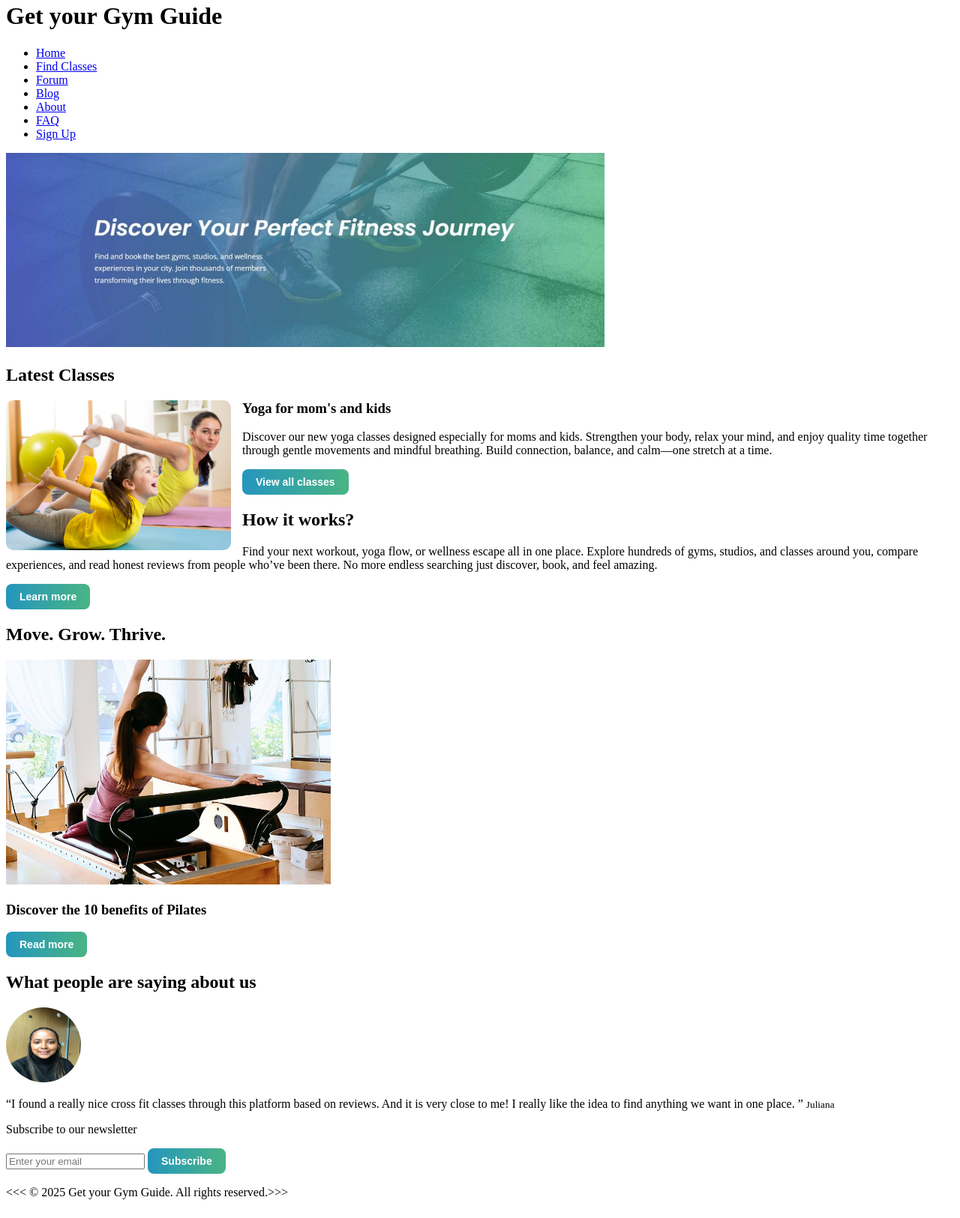
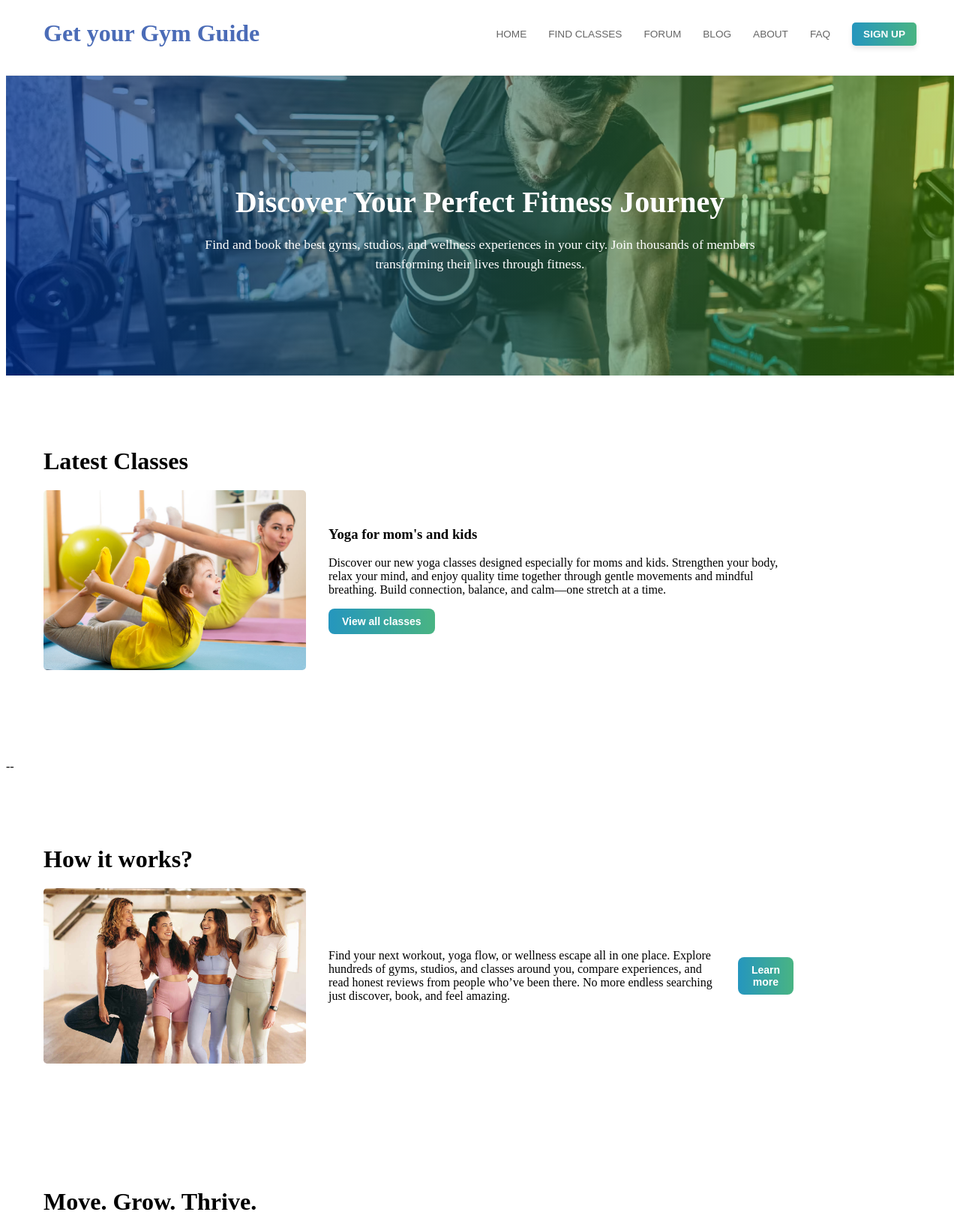
Before and after one commit to cerqueirahfu/getyourgymguide, a plain HTML site: page index.html in a window 1280 px wide. Shown: the part 18-1643 px from the top of the page at 75% size. Drawn offline with Linux system fonts and the light colour scheme.

Commit message:
Adjustements on the home page

```diff
--- a/index.html
+++ b/index.html
@@ -8,63 +8,43 @@
         <meta name="keywords" content="Fitness, Gym">
         <meta name="description" content="Find and book the best gyms, studios, and wellness experiences in your city.">
         <title>WebTech Project</title>
-        <style>
-            button{
-                background: linear-gradient(90deg, #2596be, #49b483); /* blue to green gradient */
-                color: white;
-                border: none;
-                border-radius: 8px;
-                padding: 9px 18px;
-                font-size: 14px;
-                cursor: pointer;
-                transition: 0.3s;
-                cursor: pointer;
-                font-weight: bold;
-                transition: opacity 0.15s;
-            }
+        <link rel="stylesheet" href="stylebanner.css">
+        <link rel="stylesheet" href="stylenavbar.css">
+        <link rel="stylesheet" href="stylebuttonsandbody.css">
+        <link rel="stylesheet" href="stylebody.css">
 
-            button:hover{
-                opacity: 0.7;
-            }
-
-            button:active{
-                opacity: 0.4;
-            }
-
-            .classes-banner {
-                width: 300px;
-                border-radius: 10px;
-                float: left;
-                margin-right: 15px;
-            }
-
-            .customer-feedback{
-                margin-right: 15px;
-            }
-
-        </style>
     </head>
     <body>
 
-    <header>
-        <h1>Get your Gym Guide</h1>
-    </header>
-    <nav>
+    <header class="navbar">
+        <div class="site-title" ><h1>Get your Gym Guide</h1></div>
+
+        <nav class="nav-links">
             <ul>
-            <li><a href="index.html">Home</a></li>
-            <li><a href="findclasses.html">Find Classes</a></li>
-            <li><a href="forum.html">Forum</a></li>
-            <li><a href="blog.html">Blog</a></li>
-            <li><a href="about.html">About</a></li>
-            <li><a href="faq.html">FAQ</a></li>
-            <li><a href="signup.html">Sign Up</a></li>
+                <a href="index.html">Home</a>
+                <a href="findclasses.html">Find Classes</a>
+                <a href="forum.html">Forum</a>
+                <a href="blog.html">Blog</a>
+                <a href="about.html">About</a>
+                <a href="faq.html">FAQ</a>
+                <a href="signup.html" class="signup-button">Sign Up</a>
             </ul>
         </nav>
-    <section>
-        <img src="photos/bannerone.jpg" alt="Discover Your Perfect Fitness Journey">
-    </section>
-    <section>
-        <h2>Latest Classes</h2>
+    </header>
+
+    <div class="fitness-banner">
+        <div class="banner-content">
+            <h1>Discover Your Perfect Fitness Journey</h1>
+            <p>
+                Find and book the best gyms, studios, and wellness experiences in your city.
+                Join thousands of members transforming their lives through fitness.
+            </p>
+        </div>
+    </div>
+
+    <div class="classes-box">
+        <h2 class="section-title">Latest Classes</h2>
+        <section class="classes-content">
             <img class="classes-banner" src="photos/bannertwo.jpg" alt="Picture of mother and kid doing yoga" height="200">
             <article>
                 <h3>Yoga for mom's and kids</h3>
@@ -77,16 +57,31 @@
                 <button>View all classes</button>
             </article>
         </section>
-    <section>
-        <h2>How it works?</h2>
+    </div>
+
+    --
+    <div class="explanation-box">
+        <h2 class="section-title">How it works?</h2>
+
+        <section class="explanation-image">
+            <img class="howitworks-banner" src="photos/banner-how-it-works.jpg" alt="Yoga group Picture" height="200">
+            <article>
             <p>
                 Find your next workout, yoga flow, or wellness escape all in one place.
                 Explore hundreds of gyms, studios, and classes around you, compare experiences,
                 and read honest reviews from people who’ve been there. No more endless searching
                 just discover, book, and feel amazing.
             </p>
+            </article>
             <button>Learn more</button>
         </section>
+
+
+     </div>
+
+
+
+    <div class="blog-box">
         <section>
             <h2>Move. Grow. Thrive.</h2>
             <img src="photos/bannerthree.jpg" alt="Banner Pilates" height="300">
@@ -95,28 +90,58 @@
             </article>
             <button>Read more</button>
         </section>
+    </div>
 
-    <section>
+    <section class="testimonials-section">
         <h2>What people are saying about us</h2>
-        <img src="photos/photo.jpg" alt="Photo" height="100" width="100" style="border-radius: 50%;">
-        <p class="customer-feedback">
-            <q>I found a really nice cross fit classes through this platform based on reviews.
-                And it is very close to me! I really like the idea to find anything we want in one place.
-            </q>
-            <small>Juliana</small>
+
+        <div class="testimonials-grid">
+
+            <div class="testimonial-card">
+                <div class="reviewer-info">
+                    <div class="reviewer-icon">MJ</div>
+                    <p class="reviewer-quote">
+                        "I was looking for classes for me and my 7 years old kid and surprisingly found it here.
+                        The website is amazing! Save your time on looking in many pages to find your best fit"
                     </p>
+                </div>
+                <p class="reviewer-name">Manuela Jackson</p>
+            </div>
+
+            <div class="testimonial-card">
+                <div class="reviewer-info">
+                    <div class="reviewer-icon">JC</div>
+                    <p class="reviewer-quote">
+                        "I found a really nice cross fit classes through this platform based on reviews.
+                        And it is very close to me! I really like the idea to find anything we want in one place."
+                    </p>
+                </div>
+                <p class="reviewer-name">Jhon Carl</p>
+            </div>
+
+        </div>
     </section>
-    <section>
-        <p>Subscribe to our newsletter</p>
-        <input type="text" placeholder="Enter your email" name="email">
+
+---
+
+        <section class="newsletter-section">
+            <h2>Subscribe to our newsletter</h2>
+            <p class="newsletter-description">
+                Get exclusive offers and new fitness experiences every week.
+            </p>
+            <div class="subscribe-form">
+                <input type="email" placeholder="Enter your email address" name="email">
                 <button>
                     Subscribe
                 </button>
+            </div>
         </section>
-    <footer>
+
+        ---
+
+        <footer class="site-footer">
             <p>
-        &lt;&lt;&lt; &copy; 2025 Get your Gym Guide. All rights reserved.&gt;&gt;&gt;
+                &copy; 2025 Get Your Gym Guide. All rights reserved.
             </p>
         </footer>
-    </body>
 </html>
--- /dev/null
+++ b/stylebanner.css
@@ -0,0 +1,63 @@
+.fitness-banner {
+    /* Set the background image and ensure it covers the area */
+    background-image: url('photos/background_walpapper.jpg'); /* Replace with the actual image path */
+    background-size: cover;
+    background-position: center;
+
+    /* Set a minimum height for the banner */
+    min-height: 400px; /* Adjust as needed */
+
+    /* Use flexbox to center the content */
+    display: flex;
+    justify-content: center; /* Center horizontally */
+    align-items: center; /* Center vertically */
+
+    /* Required for the gradient overlay to work with position: absolute */
+    position: relative;
+
+    /* Optional: Sets the text color for the content inside */
+    color: white;
+    text-align: center;
+}
+
+/* Creating the gradient overlay */
+.fitness-banner::before {
+    content: '';
+    position: absolute;
+    top: 0;
+    left: 0;
+    width: 100%;
+    height: 100%;
+
+    /* The core gradient effect (blue-purple to green) */
+    background: linear-gradient(
+        to right,
+        rgba(0, 51, 153, 0.7), /* Darker Blue/Purple with Opacity */
+        rgba(102, 204, 0, 0.4) /* Green with Opacity */
+    );
+
+    /* Keep the gradient below the text content */
+    z-index: 1;
+}
+
+/* Ensure the text is on top of the gradient overlay */
+.banner-content {
+    /* Push content to the front */
+    z-index: 2;
+
+    /* Add some padding and max-width for better readability */
+    max-width: 800px;
+    padding: 20px;
+}
+
+.banner-content h1 {
+    font-size: 2.5em; /* Adjust font size */
+    margin-bottom: 0.5em;
+    font-weight: bold; /* Looks like a medium-bold font */
+}
+
+.banner-content p {
+    font-size: 1.1em; /* Adjust font size */
+    line-height: 1.5;
+    font-weight: 300; /* Looks like a lighter font weight */
+}
--- /dev/null
+++ b/stylebody.css
@@ -0,0 +1,112 @@
+/* --- Testimonials Section --- */
+.testimonials-section {
+    padding: 50px 20px;
+    text-align: center;
+}
+
+.testimonials-grid {
+    display: flex;
+    justify-content: center; /* Center the two cards */
+    gap: 30px; /* Space between the cards */
+    max-width: 1000px;
+    margin: 0 auto;
+}
+
+.testimonial-card {
+    background-color: white;
+    padding: 30px;
+    border-radius: 10px;
+    box-shadow: 0 4px 15px rgba(0, 0, 0, 0.05); /* Soft shadow */
+    width: 45%; /* Allows two cards to fit nicely with a gap */
+    text-align: left;
+}
+
+.reviewer-info {
+    display: flex;
+    align-items: flex-start; /* Align icon and text at the top */
+    margin-bottom: 20px;
+}
+
+.reviewer-icon {
+    /* The dark circle/avatar */
+    background-color: #384f7b;
+    color: white;
+    width: 40px;
+    height: 40px;
+    border-radius: 50%;
+    display: flex;
+    justify-content: center;
+    align-items: center;
+    font-weight: bold;
+    font-size: 0.8em;
+    margin-right: 15px;
+    flex-shrink: 0; /* Prevents the icon from shrinking */
+}
+
+.reviewer-quote {
+    font-size: 0.9em;
+    color: #555;
+    line-height: 1.6;
+    margin: 0;
+}
+
+.reviewer-name {
+    font-weight: bold;
+    color: #384f7b; /* Dark blue color */
+    font-size: 0.9em;
+    margin-top: 10px;
+    padding-left: 55px; /* Offset the name under the quote/text */
+}
+
+/* --- Newsletter Section --- */
+.newsletter-section {
+    background-color: #f8faff; /* Light blue/gray background */
+    padding: 50px 20px;
+    text-align: center;
+}
+
+.newsletter-description {
+    color: #777;
+    margin-bottom: 30px;
+}
+
+.subscribe-form {
+    display: flex;
+    justify-content: center;
+    gap: 10px;
+    max-width: 500px;
+    margin: 0 auto;
+}
+
+.subscribe-form input[type="email"] {
+    padding: 12px 15px;
+    border: 1px solid #ddd;
+    border-radius: 5px;
+    flex-grow: 1; /* Input takes up available space */
+    font-size: 1em;
+}
+
+.subscribe-button {
+    /* Gradient Button */
+    background-image: linear-gradient(to right, #4b6cb7 0%, #7c99d8 100%);
+    color: white;
+    border: none;
+    padding: 12px 20px;
+    border-radius: 5px;
+    font-weight: bold;
+    cursor: pointer;
+    transition: opacity 0.3s;
+}
+
+.subscribe-button:hover {
+    opacity: 0.9;
+}
+
+/* --- Footer --- */
+.site-footer {
+    padding: 20px 0;
+    text-align: center;
+    font-size: 0.8em;
+    color: #999;
+    border-top: 1px solid #eee;
+}
--- /dev/null
+++ b/stylebuttonsandbody.css
@@ -0,0 +1,95 @@
+        button{
+                background: linear-gradient(90deg, #2596be, #49b483); /* blue to green gradient */
+                color: white;
+                border: none;
+                border-radius: 8px;
+                padding: 9px 18px;
+                font-size: 14px;
+                cursor: pointer;
+                transition: 0.3s;
+                cursor: pointer;
+                font-weight: bold;
+                transition: opacity 0.15s;
+            }
+
+            nav li{
+                display: inline;
+                margin-right: 40px;
+            }
+
+            button:hover{
+                opacity: 0.7;
+            }
+
+            button:active{
+                opacity: 0.4;
+            }
+
+            /* Common Text/Button Styles (Added for completeness) */
+            h2 {
+                font-size: 2em;
+                margin-bottom: 20px;
+            }
+            h3 {
+                margin-top: 0;
+}
+
+            .classes-box,
+            .explanation-box,
+            .blog-box {
+                width: 80%;          /* optional: limit width */
+                max-width: 1000px;
+                margin: 50px;
+                padding: 20px 0;
+            }
+
+            .classes-box section,
+            .explanation-box section,
+            .blog-box section {
+                display: flex;
+                align-items: center; /* Vertically align items in the row */
+                gap: 30px; /* Space between the image and the text */
+                margin-bottom: 50px; /* Add space below the whole section */
+            }
+
+            /* Classes Box: Image on Left, Text on Right (Default Flex Order) */
+            .classes-box section,
+            .explanation-box section {
+                flex-direction: row;
+            }
+
+
+            /* Blog Box: Image on Top, Text Below (Default Block/Column Order) */
+            .blog-box section {
+                /* Set back to column layout for the 'Move. Grow. Thrive.' section */
+                flex-direction: column;
+                align-items: flex-start; /* Align content to the left */
+            }
+
+
+            /* 4. Styling the Image and Content Areas */
+
+            .classes-box img,
+            .explanation-box img {
+                /* Use a fixed width for the image and let it not shrink/grow */
+                width: 350px;
+                height: auto;
+                border-radius: 5px;
+                flex-shrink: 0;
+            }
+
+            .classes-box article,
+            .explanation-box article {
+                /* The text content fills the rest of the space */
+                flex-grow: 1;
+            }
+
+
+
+            /* Styling for the large image in the blog section */
+            .blog-box img {
+                width: 500px;
+                height: auto;
+                border-radius: 5px;
+                margin-top: 15px;
+            }
--- /dev/null
+++ b/stylenavbar.css
@@ -0,0 +1,47 @@
+.navbar-link {
+    font-family: 'Poppins', 'Montserrat', Arial, sans-serif;
+    font-size: 14px; /* Adjust size to match the image */
+    text-transform: uppercase; /* All caps */
+    font-weight: 400; /* Regular or light weight */
+}
+
+.navbar {
+    display: flex;
+    justify-content: space-between; /* Pushes content to the edges */
+    align-items: center;
+    padding: 15px 50px; /* Adjust padding as needed */
+    border-bottom: 1px solid #eee; /* The subtle separator line below the nav */
+    /* Add a semi-transparent or light background if needed */
+}
+
+.site-title {
+    font-size: 0.7;
+    font-weight: 600; /* Bolder */
+    /* Gradient or colored text is tricky in CSS, but you can approximate it: */
+    color: #4b6cb7; /* A solid blue close to the left side of the gradient */
+}
+
+.nav-links a {
+    text-decoration: none;
+    color: #666; /* Light gray for the regular links */
+    font-family: 'Poppins', sans-serif; /* Use your chosen font */
+    font-size: 0.85em;
+    text-transform: uppercase;
+    margin-left: 25px;
+    transition: color 0.3s;
+}
+
+.nav-links a:hover {
+    color: #4b6cb7; /* Highlight color on hover */
+}
+
+/* Styling the gradient "SIGN UP" button */
+.signup-button {
+    color: white !important; /* Force white text */
+    padding: 8px 15px;
+    border-radius: 5px;
+    /* This creates the blue-to-green gradient background */
+    background-image: linear-gradient(to right, #2596be, #49b483);
+    box-shadow: 0 4px 6px rgba(0, 0, 0, 0.1);
+    font-weight: bold;
+}
```
Also changed, not shown: photos/background_walpapper.jpg (added), photos/banner-how-it-works.jpg (added). Lines whose indentation alone changed are shown as unchanged.
